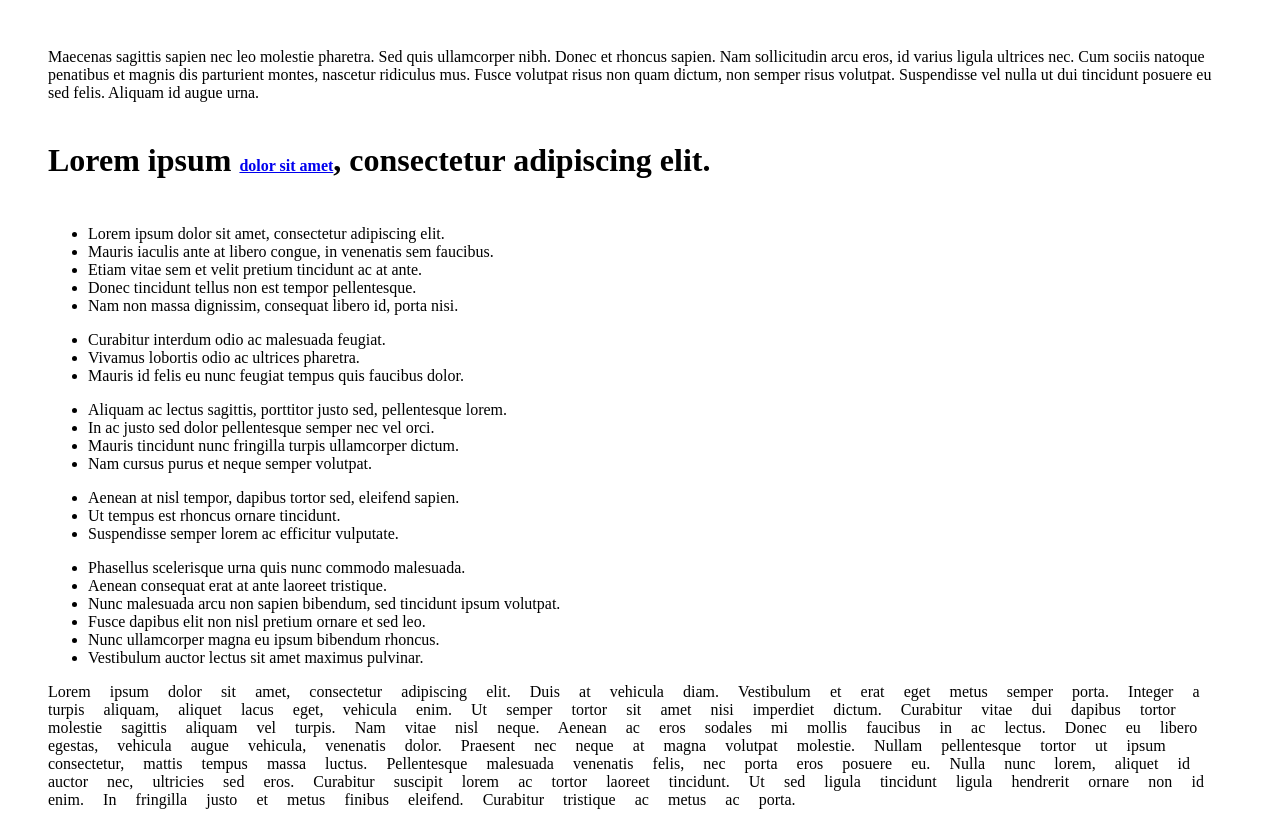
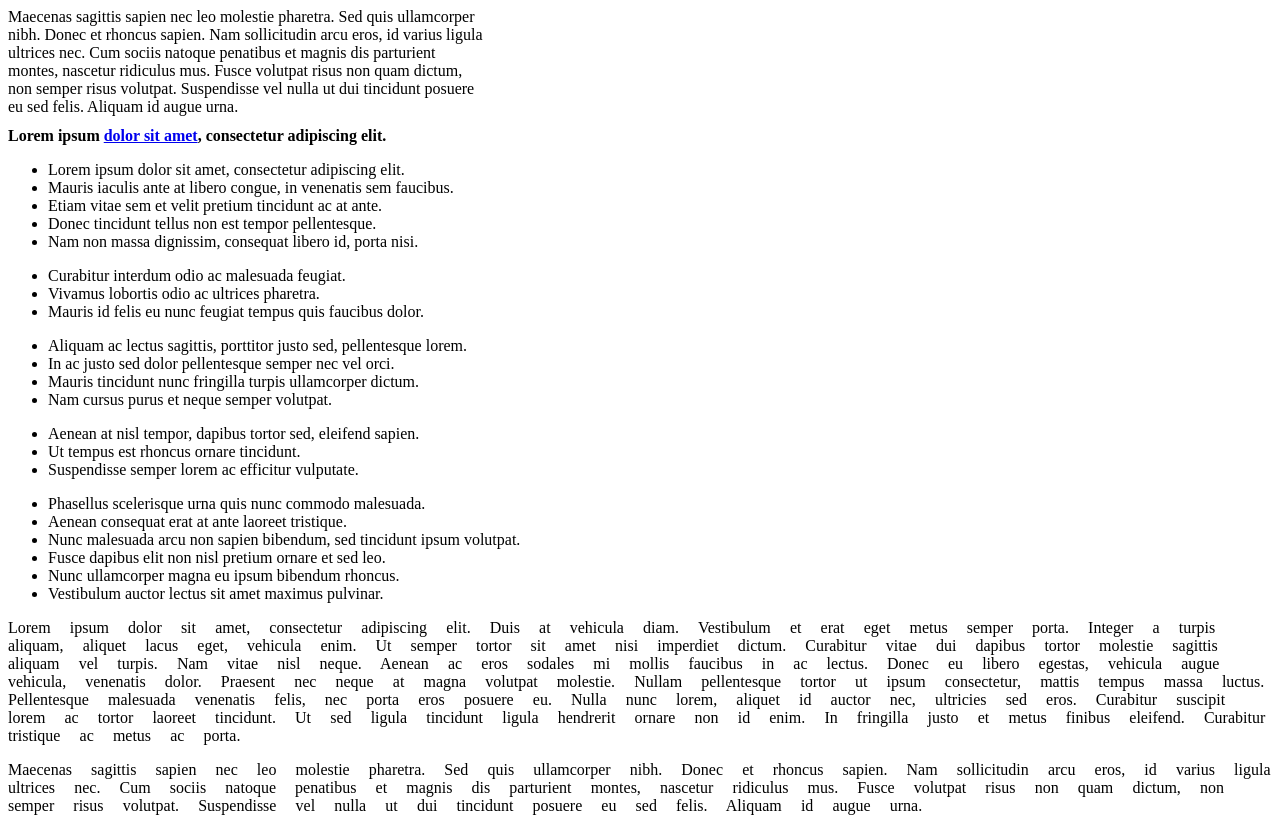
Before and after one commit to IanPD/Intro, a plain HTML site: page tamanys.html in a window 1280 px wide. Shown: the top 818 px of the page. Drawn offline with Linux system fonts and the light colour scheme.

Commit message:
actualizadocss

```diff
--- a/CSS/tamanys.css
+++ b/CSS/tamanys.css
@@ -1,8 +1,9 @@
-/* El cuerpo de la página debe mostrar un margen de media pulgada */
-body { margin: 0.5in; }
+body { font-size: 1em; }
+h1 { font-size: 100%; }
+h2 { font-size: 150%; }
 
-/* Los elementos <h1> deben mostrar un interlineado de 2 centímetros */
-h1 { line-height: 2cm; }
+div#contenido { width: 600px; }
+div.principal { width: 80%; }
 
 /* Las palabras de todos los párrafos deben estar separadas 4 milímetros entre si */
 p { word-spacing: 4mm; }
```
